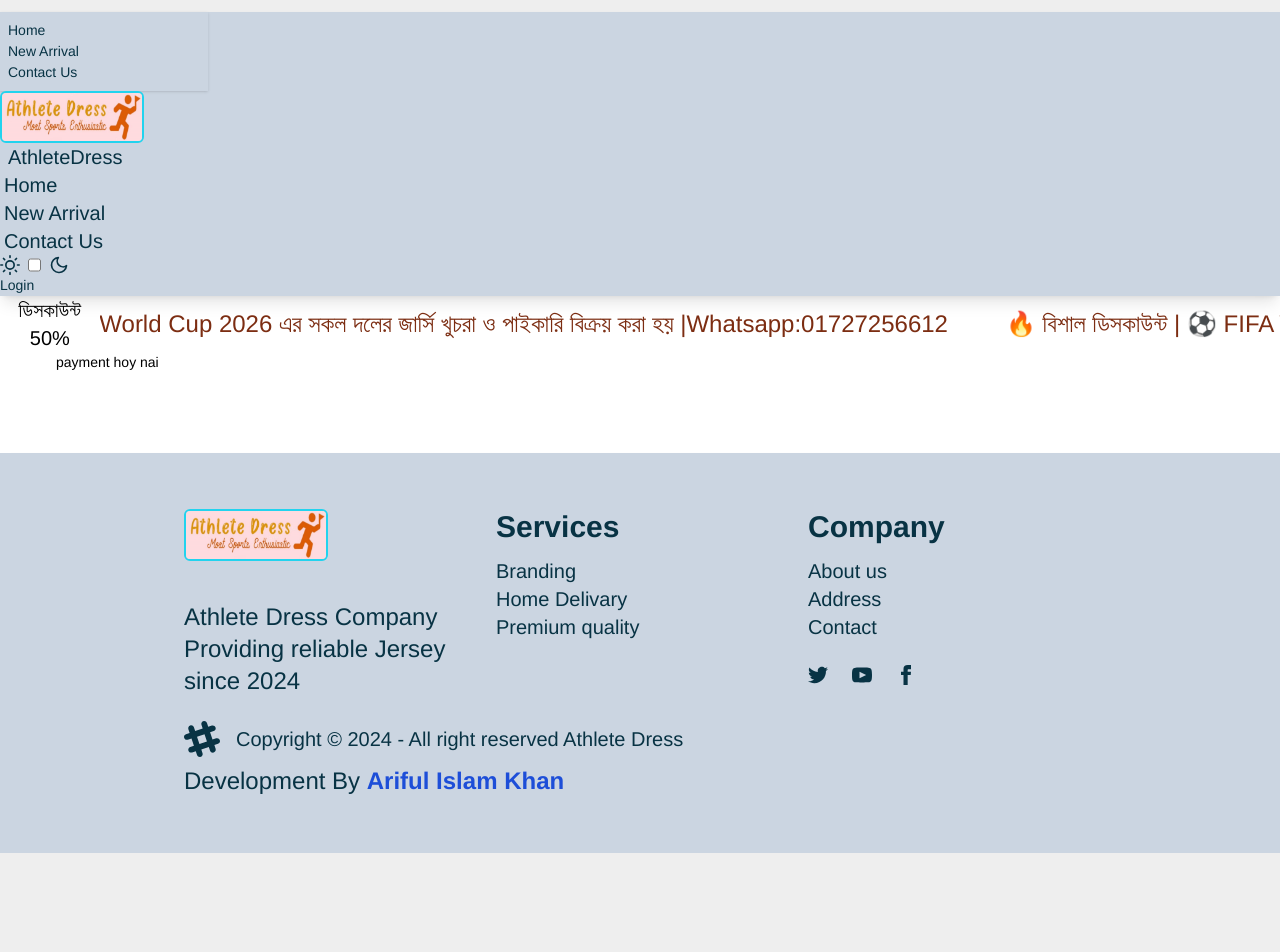
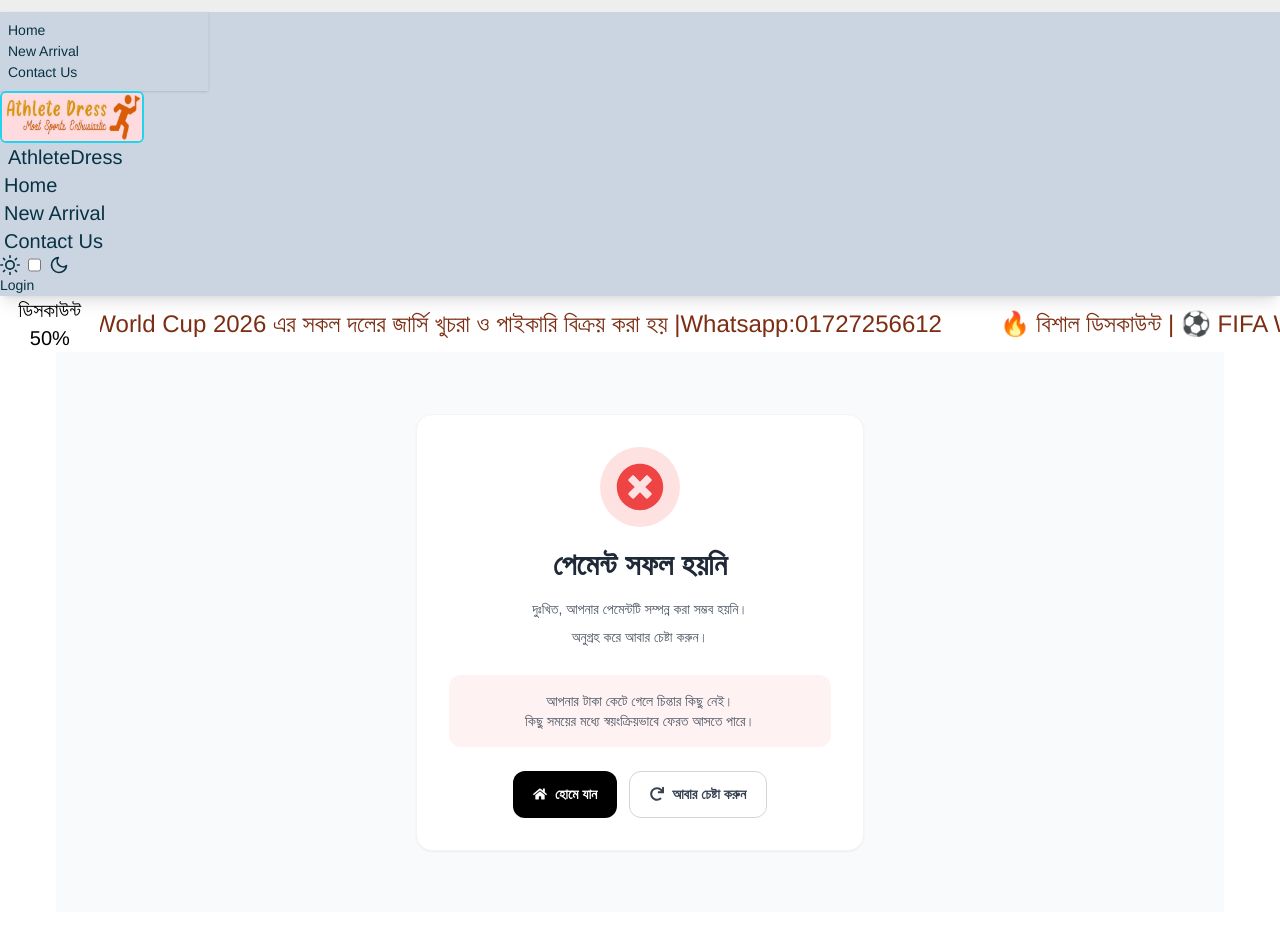
Before and after one commit to arifulislamk/athletedress, a React (Vite) app: page /payment/fail/1 in a window 1280 px wide. Shown: the top 952 px of the page. Before the commit the page ends 853 px from the top, so only its background shows below. Built offline with nearby package versions, Linux system fonts and the light colour scheme; no server answers.

Commit message:
payment faild page

```diff
--- a/src/pages/Cart.jsx
+++ b/src/pages/Cart.jsx
@@ -144,7 +144,7 @@ const Cart = () => {
       mutate(customer);
     }else if(paymentMethod=="অনলাইন পেমেন্ট"){
       // navigate("/onlinepayment");
-      fetch("http://localhost:5000/onlinepayment", {
+      fetch(`${import.meta.env.VITE_API_URL}/onlinepayment`, {
         method: "POST",
         headers: { "content-type": "application/json"},
         body : JSON.stringify(customer)
--- a/src/pages/PaymentFaild.jsx
+++ b/src/pages/PaymentFaild.jsx
@@ -1,11 +1,57 @@
-import React from 'react';
+import React from "react";
+import { FaTimesCircle, FaHome, FaRedo } from "react-icons/fa";
+import { Link } from "react-router-dom";
 
 const PaymentFaild = () => {
-    return (
-        <div>
-            payment hoy nai
+  return (
+    <div className="min-h-[70vh] flex items-center justify-center px-4 py-12 bg-gray-50">
+      <div className="w-full max-w-md text-center bg-white rounded-2xl shadow-sm border border-gray-100 p-8">
+
+        <div className="flex justify-center mb-5">
+          <div className="w-20 h-20 rounded-full bg-red-100 flex items-center justify-center">
+            <FaTimesCircle className="text-5xl text-red-500" />
+          </div>
         </div>
-    );
+
+        <h1 className="text-2xl md:text-3xl font-bold text-gray-800 mb-3">
+          পেমেন্ট সফল হয়নি
+        </h1>
+
+        <p className="text-gray-600 leading-7 mb-6">
+          দুঃখিত, আপনার পেমেন্টটি সম্পন্ন করা সম্ভব হয়নি।
+          <br />
+          অনুগ্রহ করে আবার চেষ্টা করুন।
+        </p>
+
+        <div className="bg-red-50 rounded-xl p-4 mb-6">
+          <p className="text-sm text-gray-600">
+            আপনার টাকা কেটে গেলে চিন্তার কিছু নেই।
+            <br />
+            কিছু সময়ের মধ্যে স্বয়ংক্রিয়ভাবে ফেরত আসতে পারে।
+          </p>
+        </div>
+
+        <div className="flex justify-center gap-3">
+          <Link
+            to="/"
+            className="inline-flex items-center gap-2 px-5 py-3 rounded-xl bg-black text-white font-semibold hover:bg-gray-800 transition"
+          >
+            <FaHome />
+            হোমে যান
+          </Link>
+
+          <Link
+            to="/checkout"
+            className="inline-flex items-center gap-2 px-5 py-3 rounded-xl border border-gray-300 text-gray-700 font-semibold hover:bg-gray-50 transition"
+          >
+            <FaRedo />
+            আবার চেষ্টা করুন
+          </Link>
+        </div>
+
+      </div>
+    </div>
+  );
 };
 
 export default PaymentFaild;
```
